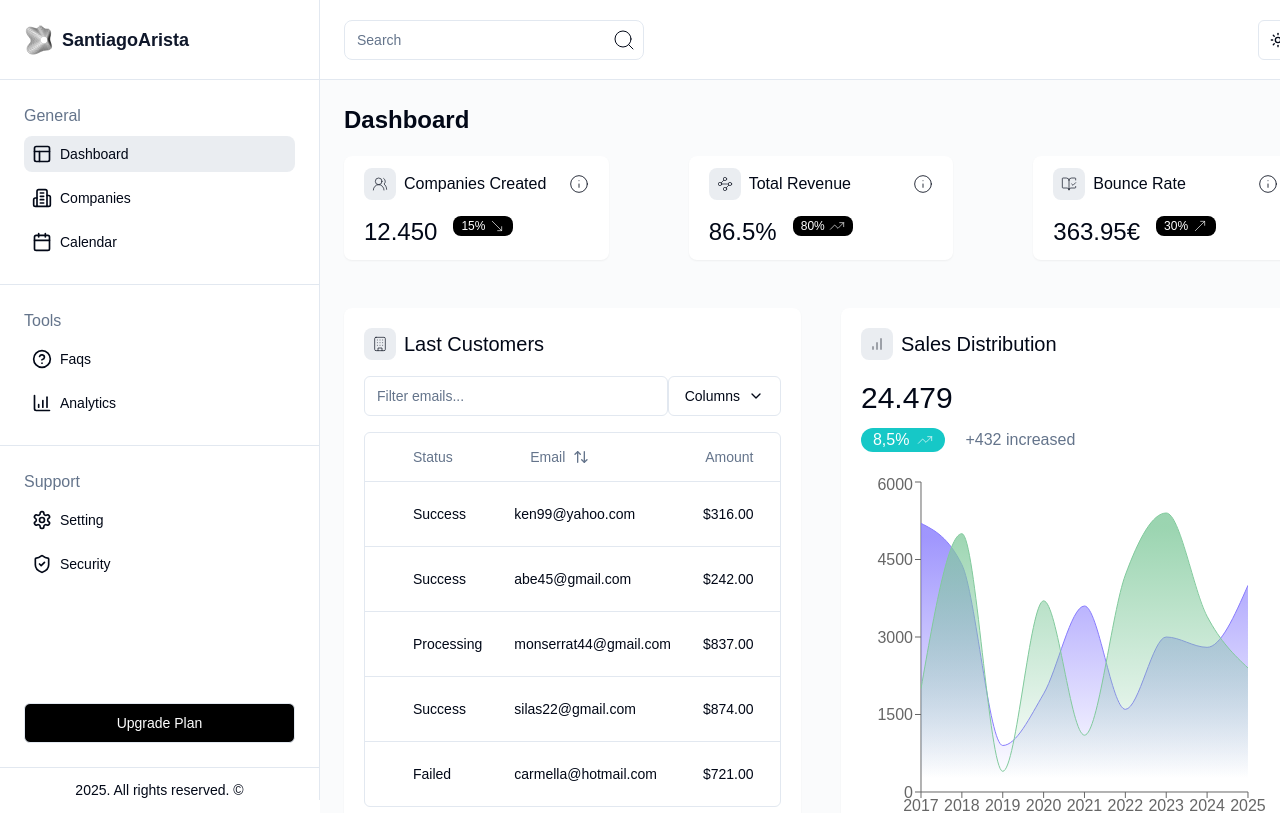
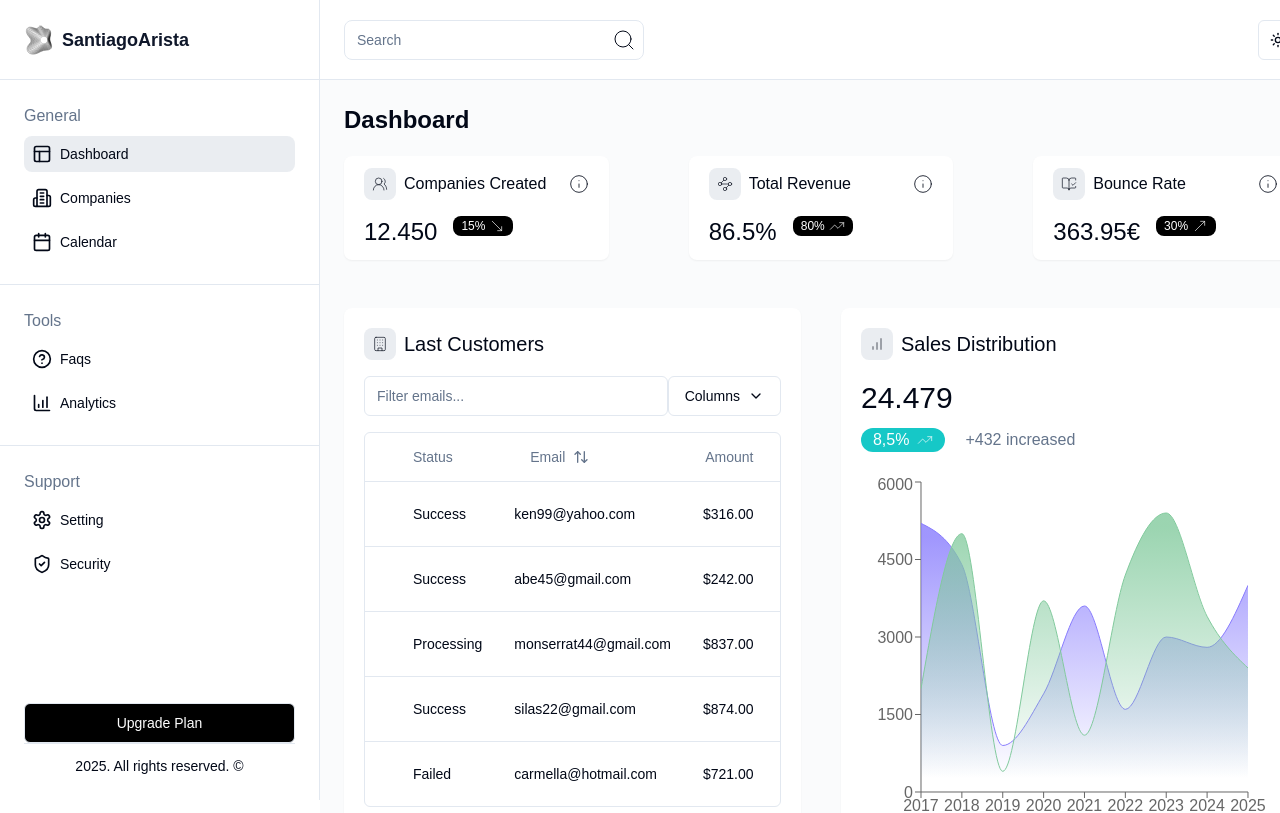
Before and after one commit to santiagoarista/dashboard-companies, a Next.js app: page / in a window 1280 px wide. Shown: the top 813 px of the page. Built offline with nearby package versions, Linux system fonts and the light colour scheme.

Commit message:
Fixed heigh issue with the sidebar

```diff
--- a/components/SidebarRoutes/SidebarRoutes.tsx
+++ b/components/SidebarRoutes/SidebarRoutes.tsx
@@ -6,10 +6,9 @@ import { Separator } from "@/components/ui/separator";
 import { Button } from "@/components/ui/button";
 
 export function SidebarRoutes() {
-
     return (
-        <div className="flex flex-col justify-between h-full">
-            <div>
+        <div className="flex flex-col h-full"> {/* Removed justify-between and added flex-grow */}
+            <div className="flex-1 overflow-y-auto"> {/* Make content area scrollable */}
                 <div className="p-2 md:p-6">
                     <p className="text-slate-500 mb-2">General</p>
                     {dataGeneralSidebar.map((item) => (
@@ -36,17 +35,17 @@ export function SidebarRoutes() {
                 </div>
             </div>
 
-            <div>
-                <div className="text-center p-6">
+            <div className="p-6 mt-4"> {/* Footer section */}
+                <div className="text-center">
                     <Button variant="outline" className="w-full bg-black text-white">
                         Upgrade Plan
                     </Button>
                 </div>
                 <Separator />
-                <footer className="mt-3 p-3 text-center xl:p-0 xl:text-sm ">
+                <footer className="mt-3 text-center xl:text-sm ">
                     2025. All rights reserved. ©
                 </footer>
             </div>
         </div>
-    )
+    );
 }
```
